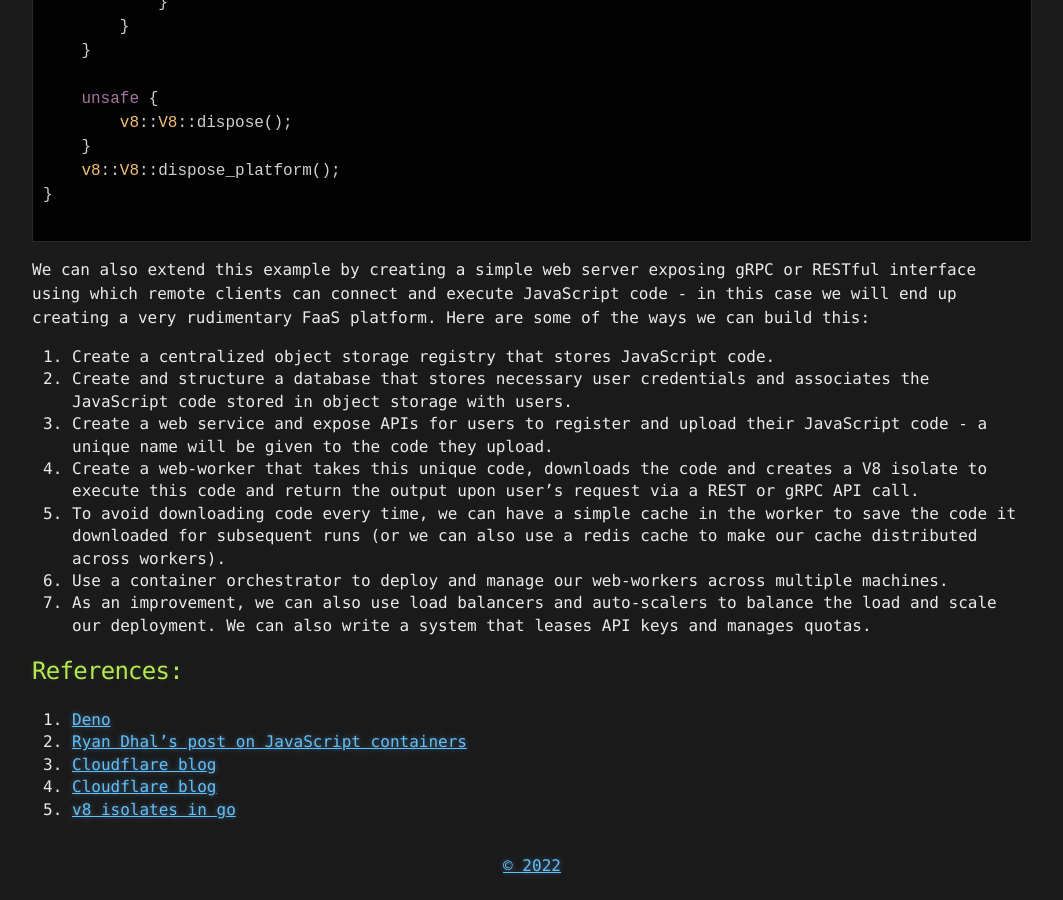
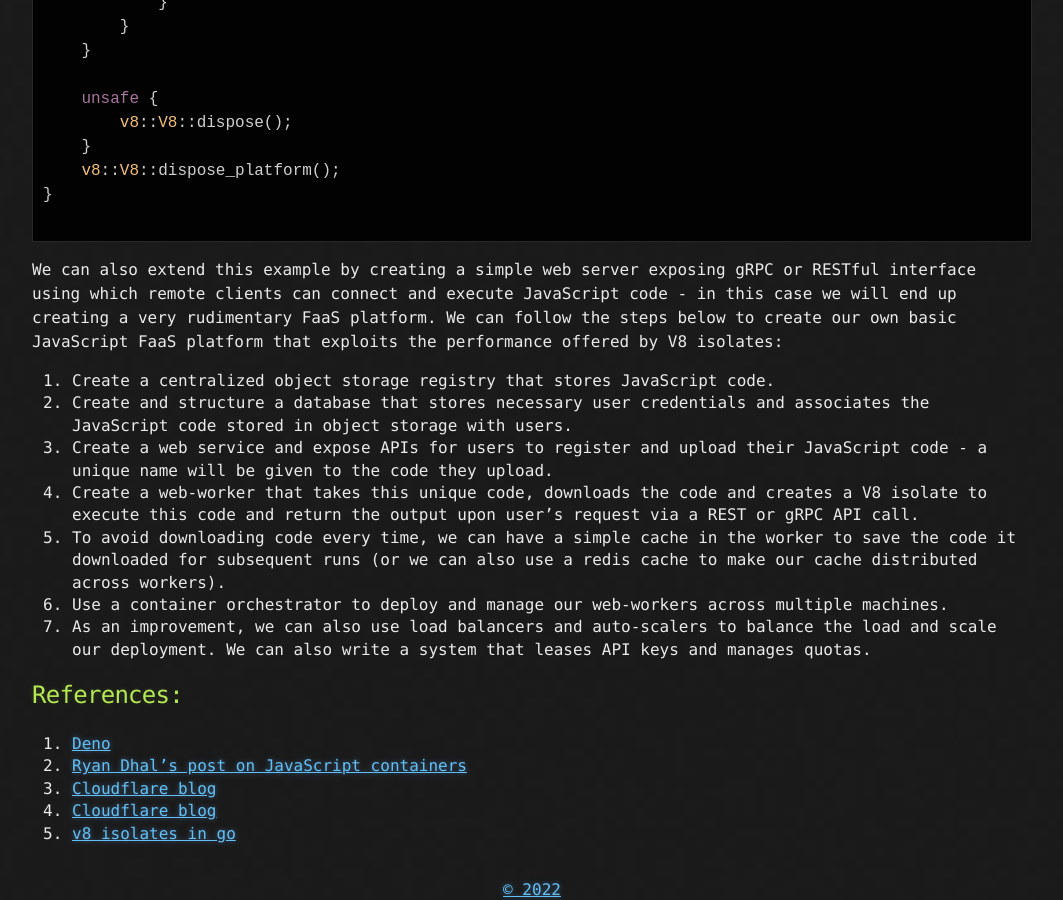
Before and after one commit to Narasimha1997/blog, a Jekyll site: the page built from _posts/2022-05-07-v8-isolates.md, in a window 1280 px wide and 900 px high, scrolled down 6871 px. Shown: the whole window, without its empty margins (108-1171 px from the left). Built offline with Jekyll 4.4.1, drawn with Linux system fonts in a browser that asks for light colours.

Commit message:
Update 2022-05-07-v8-isolates.md

````diff
--- a/_posts/2022-05-07-v8-isolates.md
+++ b/_posts/2022-05-07-v8-isolates.md
@@ -224,7 +224,7 @@ fn main() {
 }
 
 ```
-We can also extend this example by creating a simple web server exposing gRPC or RESTful interface using which remote clients can connect and execute JavaScript code - in this case we will end up creating a very rudimentary FaaS platform. Here are some of the ways we can build this:
+We can also extend this example by creating a simple web server exposing gRPC or RESTful interface using which remote clients can connect and execute JavaScript code - in this case we will end up creating a very rudimentary FaaS platform. We can follow the steps below to create our own basic JavaScript FaaS platform that exploits the performance offered by V8 isolates:
 1. Create a centralized object storage registry that stores JavaScript code.
 2. Create and structure a database that stores necessary user credentials and associates the JavaScript code stored in object storage with users.
 3. Create a web service and expose APIs for users to register and upload their JavaScript code - a unique name will be given to the code they upload.
````
